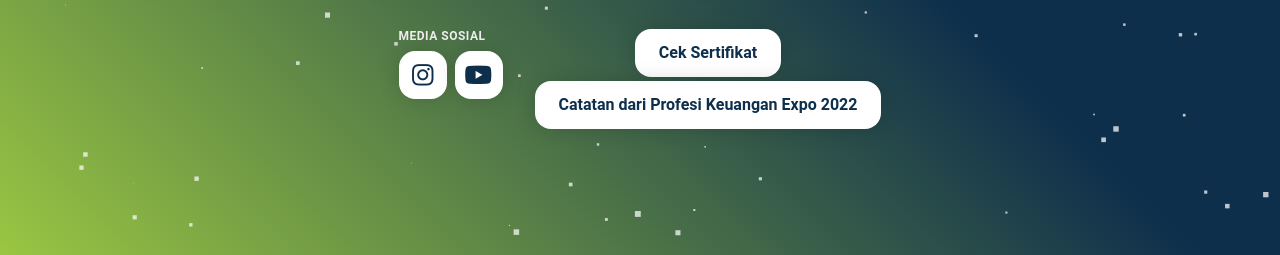
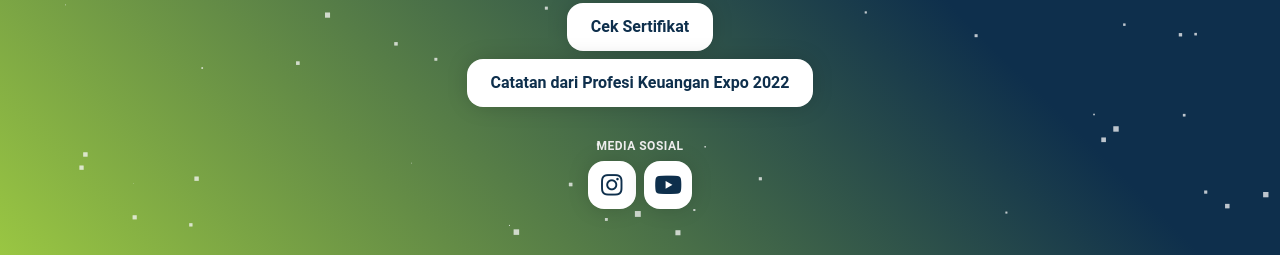
Before and after one commit to jetmiky/expo-landing, a website: page index.html in a window 1280 px wide. Shown: the part 498-753 px from the top of the page. Drawn offline with nearby package versions, Linux system fonts and the light colour scheme; files that its build step writes are made by us from their sources.

Commit message:
Modify styles and buttons layout

```diff
--- a/css/main.css
+++ b/css/main.css
@@ -98,14 +98,13 @@ body {
 }
 
 .actions {
-  margin: 2rem 0;
+  margin: 1.75rem 0;
 }
 
-.actions p {
+.social-btns p {
   font-size: 0.75rem;
   color: #eee;
   margin: 0 0 0.5rem;
-  text-align: left;
   text-transform: uppercase;
   font-weight: 700;
   letter-spacing: 0.5px;
@@ -159,7 +158,6 @@ body {
 }
 .social-btns {
   height: 3rem;
-  margin-right: 2rem;
   font-size: 0;
   text-align: center;
 }
--- a/index.html
+++ b/index.html
@@ -102,27 +102,8 @@
         </p>
 
         <div class="actions flex justify-center">
-          <div class="social-btns">
-            <p>Media Sosial</p>
-            <div>
-              <a
-                href="https://www.instagram.com/pppk_kemenkeu/"
-                class="btn instagram"
-                target="_blank"
-              >
-                <i class="fa fab fa-instagram"></i>
-              </a>
-              <a
-                href="https://www.youtube.com/@pppk_kemenkeu"
-                class="btn youtube"
-                target="_blank"
-              >
-                <i class="fa fab fa-youtube"></i>
-              </a>
-            </div>
-          </div>
           <div class="text-center">
-            <div>
+            <div style="margin-bottom: 0.25rem">
               <a
                 href="https://sertifikat.profesikeuanganexpo.id"
                 class="btn certificate bold"
@@ -135,10 +116,30 @@
               <a
                 href="https://heyzine.com/flip-book/aaaf547484.html"
                 class="btn certificate bold"
+                target="_blank"
               >
                 <span>Catatan dari Profesi Keuangan Expo 2022</span>
               </a>
             </div>
+          </div>
+        </div>
+        <div class="social-btns">
+          <p class="text-center">Media Sosial</p>
+          <div>
+            <a
+              href="https://www.instagram.com/pppk_kemenkeu/"
+              class="btn instagram"
+              target="_blank"
+            >
+              <i class="fa fab fa-instagram"></i>
+            </a>
+            <a
+              href="https://www.youtube.com/@pppk_kemenkeu"
+              class="btn youtube"
+              target="_blank"
+            >
+              <i class="fa fab fa-youtube"></i>
+            </a>
           </div>
         </div>
       </main>
```
